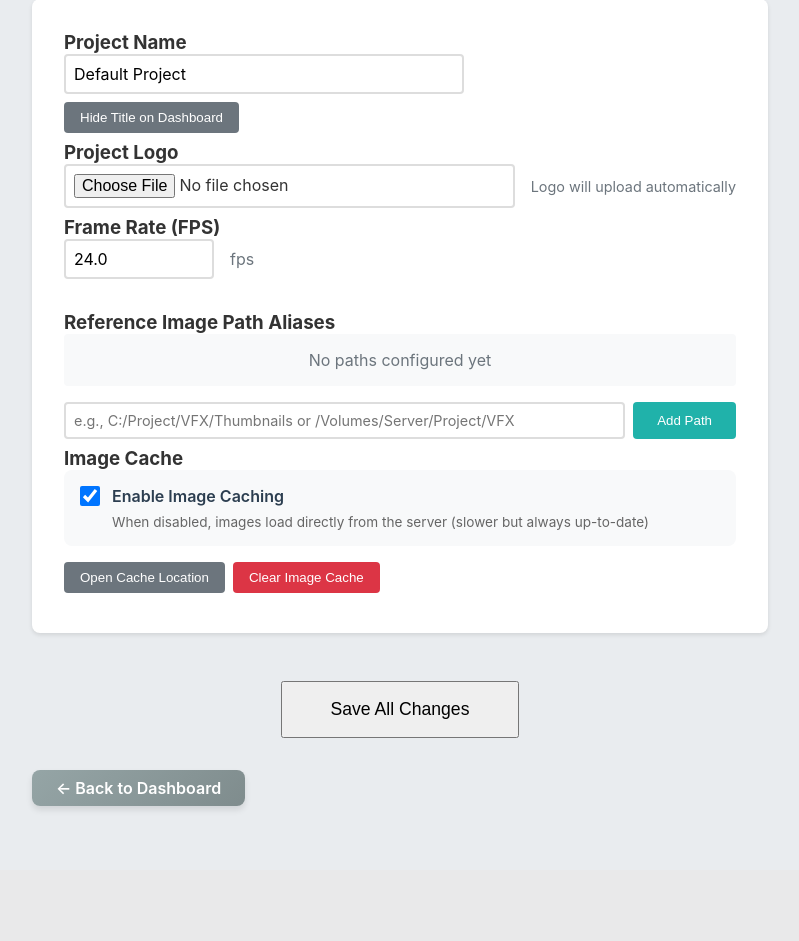
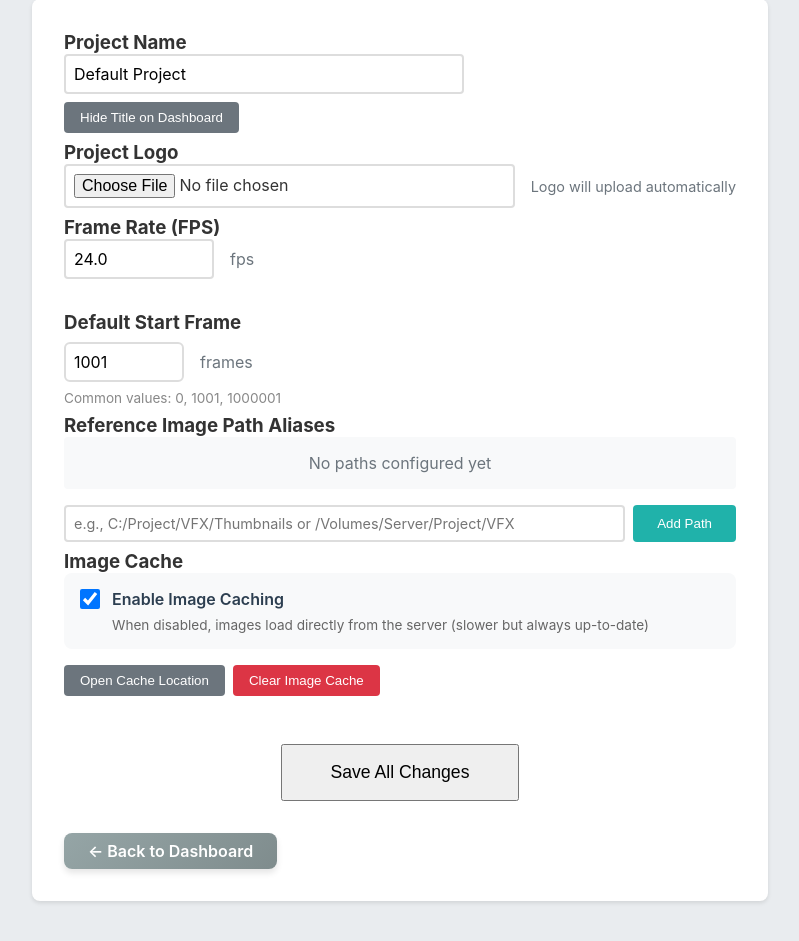
Before and after one commit to jimdelaslim/vfx-tracker, a Flask app: page /settings in a window 1280 px wide. Shown: the part 256-1197 px from the top of the page, without its empty margins (240-1039 px from the left). Before the commit the page ends 1066 px from the top, so only its background shows below. Run offline with Flask 3, Linux system fonts and the light colour scheme; data comes from the database, SQL or seed files in the repository; data that the repository does not hold is empty.

Commit message:
Add default start frame setting, protect start_frame from metadata overwrite

```diff
--- a/app.py
+++ b/app.py
@@ -83,6 +83,11 @@ def migrate_database_schema():
                 cursor.execute("ALTER TABLE projects ADD COLUMN cache_enabled BOOLEAN DEFAULT 1")
                 connection.commit()
                 print("AUTO-MIGRATION: cache_enabled complete!")
+            if 'default_start_frame' not in project_columns:
+                print("AUTO-MIGRATION: Adding default_start_frame column...")
+                cursor.execute("ALTER TABLE projects ADD COLUMN default_start_frame INTEGER DEFAULT 1001")
+                connection.commit()
+                print("AUTO-MIGRATION: default_start_frame complete!")
             # Check for camera_clipname column in shots table
             cursor.execute("PRAGMA table_info(shots)")
             shot_columns = [row[1] for row in cursor.fetchall()]
@@ -520,7 +525,9 @@ def import_metadata():
                         shot.shot_frame_rate = metadata.shot_frame_rate
                         shot.start_tc = metadata.start_tc
                         shot.end_tc = metadata.end_tc
-                        shot.start_frame = metadata.start_frame
+                        # Don't overwrite start_frame if already set by user
+                        if not shot.start_frame or str(shot.start_frame) in ('0', ''):
+                            shot.start_frame = metadata.start_frame
                         shot.end_frame = metadata.end_frame
                         shot.total_frames = metadata.total_frames
                         shot.camera_manufacturer = metadata.camera_manufacturer
@@ -909,7 +916,9 @@ def confirm_metadata_import():
                 shot.shot_frame_rate = metadata.shot_frame_rate
                 shot.start_tc = metadata.start_tc
                 shot.end_tc = metadata.end_tc
-                shot.start_frame = metadata.start_frame
+                # Don't overwrite start_frame if already set by user
+                if not shot.start_frame or str(shot.start_frame) in ('0', ''):
+                    shot.start_frame = metadata.start_frame
                 shot.end_frame = metadata.end_frame
                 shot.total_frames = metadata.total_frames
                 shot.camera_manufacturer = metadata.camera_manufacturer
@@ -2430,6 +2439,9 @@ def import_confirmation():
             shot_data['project_id'] = project.id
             shot_data['plate_status'] = 'Prep'
             shot_data['plate_number'] = 0
+            # Set default start frame from project settings
+            if 'start_frame' not in shot_data or not shot_data.get('start_frame'):
+                shot_data['start_frame'] = project.default_start_frame or 1001
 
             shot = Shot(**shot_data)
             db.session.add(shot)
@@ -2452,7 +2464,9 @@ def import_confirmation():
                     shot.shot_frame_rate = metadata.shot_frame_rate
                     shot.start_tc = metadata.start_tc
                     shot.end_tc = metadata.end_tc
-                    shot.start_frame = metadata.start_frame
+                    # Don't overwrite start_frame if already set by user
+                    if not shot.start_frame or str(shot.start_frame) in ('0', ''):
+                        shot.start_frame = metadata.start_frame
                     shot.end_frame = metadata.end_frame
                     shot.total_frames = metadata.total_frames
                     shot.camera_manufacturer = metadata.camera_manufacturer
@@ -2663,6 +2677,9 @@ def import_confirmation():
             shot_data['project_id'] = project.id
             shot_data['plate_status'] = 'Prep'
             shot_data['plate_number'] = 0
+            # Set default start frame from project settings
+            if 'start_frame' not in shot_data or not shot_data.get('start_frame'):
+                shot_data['start_frame'] = project.default_start_frame or 1001
 
             shot = Shot(**shot_data)
             db.session.add(shot)
@@ -2685,7 +2702,9 @@ def import_confirmation():
                     shot.shot_frame_rate = metadata.shot_frame_rate
                     shot.start_tc = metadata.start_tc
                     shot.end_tc = metadata.end_tc
-                    shot.start_frame = metadata.start_frame
+                    # Don't overwrite start_frame if already set by user
+                    if not shot.start_frame or str(shot.start_frame) in ('0', ''):
+                        shot.start_frame = metadata.start_frame
                     shot.end_frame = metadata.end_frame
                     shot.total_frames = metadata.total_frames
                     shot.camera_manufacturer = metadata.camera_manufacturer
@@ -3738,5 +3757,24 @@ def get_database_path():
         'filename': os.path.basename(DATABASE_PATH)
     })
 
+
+
+@app.route('/project/<int:project_id>/update_default_start_frame', methods=['POST'])
+def update_default_start_frame(project_id):
+    """Update project default start frame"""
+    from flask import jsonify
+    try:
+        project = Project.query.get_or_404(project_id)
+        data = request.get_json()
+
+        if data and 'default_start_frame' in data:
+            project.default_start_frame = int(data['default_start_frame'])
+            db.session.commit()
+            return jsonify({'success': True, 'default_start_frame': project.default_start_frame})
+
+        return jsonify({'success': False, 'error': 'No value provided'})
+    except Exception as e:
+        return jsonify({'success': False, 'error': str(e)})
+
 if __name__ == '__main__':
     app.run(debug=True, host='0.0.0.0', port=5001, use_reloader=False)
--- a/models.py
+++ b/models.py
@@ -36,6 +36,7 @@ class Project(db.Model):
     logo_path = db.Column(db.Text)  # Full path to logo file
     path_aliases = db.Column(db.Text)  # JSON list of base paths for reference images
     cache_enabled = db.Column(db.Boolean, default=True)  # Enable/disable image caching
+    default_start_frame = db.Column(db.Integer, default=1001)  # Default starting frame for new plates
     is_active = db.Column(db.Boolean, default=False)  # Only one project can be active at a time
     created_at = db.Column(db.DateTime, default=datetime.utcnow)
 
--- a/templates/settings.html
+++ b/templates/settings.html
@@ -179,6 +179,23 @@
 
             <div id="fps-message" style="margin-top: 0.5rem; font-weight: 600;"></div>
         </div>
+
+        <!-- Default Start Frame Setting -->
+        <div class="settings-section" style="margin-top: 2rem;">
+            <h3 class="settings-section-title settings-title-with-tooltip" style="margin: 0;">
+                Default Start Frame
+                <span class="settings-tooltip">Applied automatically to all new plates on EDL import. Existing plates are not affected. You can still override per-shot in the edit section.</span>
+            </h3>
+            <div style="display: flex; gap: 1rem; align-items: center; margin-top: 0.5rem;">
+                <input type="number"
+                       id="default-start-frame-input"
+                       value="{{ project.default_start_frame if project.default_start_frame is not none else 1001 }}"
+                       style="width: 120px; padding: 0.5rem; border: 2px solid #ddd; border-radius: 6px; font-size: 1rem;"
+                       onchange="updateDefaultStartFrame({{ project.id }}, this.value)">
+                <span style="color: #6c757d;">frames</span>
+            </div>
+            <p style="font-size: 0.85rem; color: #888; margin-top: 0.5rem;">Common values: 0, 1001, 1000001</p>
+            <div id="start-frame-message" style="margin-top: 0.5rem; font-weight: 600;"></div>
 
         <!-- Path Aliases Section -->
         <div class="settings-section">
@@ -749,3 +766,26 @@ async function saveAllChanges() {
 </script>
 
 {% endblock %}
+
+    <script>
+    function updateDefaultStartFrame(projectId, value) {
+        const messageDiv = document.getElementById('start-frame-message');
+        fetch(`/project/${projectId}/update_default_start_frame`, {
+            method: 'POST',
+            headers: {'Content-Type': 'application/json'},
+            body: JSON.stringify({default_start_frame: parseInt(value) || 1001})
+        })
+        .then(r => r.json())
+        .then(data => {
+            if (data.success) {
+                messageDiv.style.color = '#20b2aa';
+                messageDiv.textContent = 'Default start frame updated to ' + data.default_start_frame;
+                setTimeout(() => { messageDiv.textContent = ''; }, 3000);
+            }
+        })
+        .catch(err => {
+            messageDiv.style.color = '#dc3545';
+            messageDiv.textContent = 'Error updating start frame';
+        });
+    }
+    </script>
```
